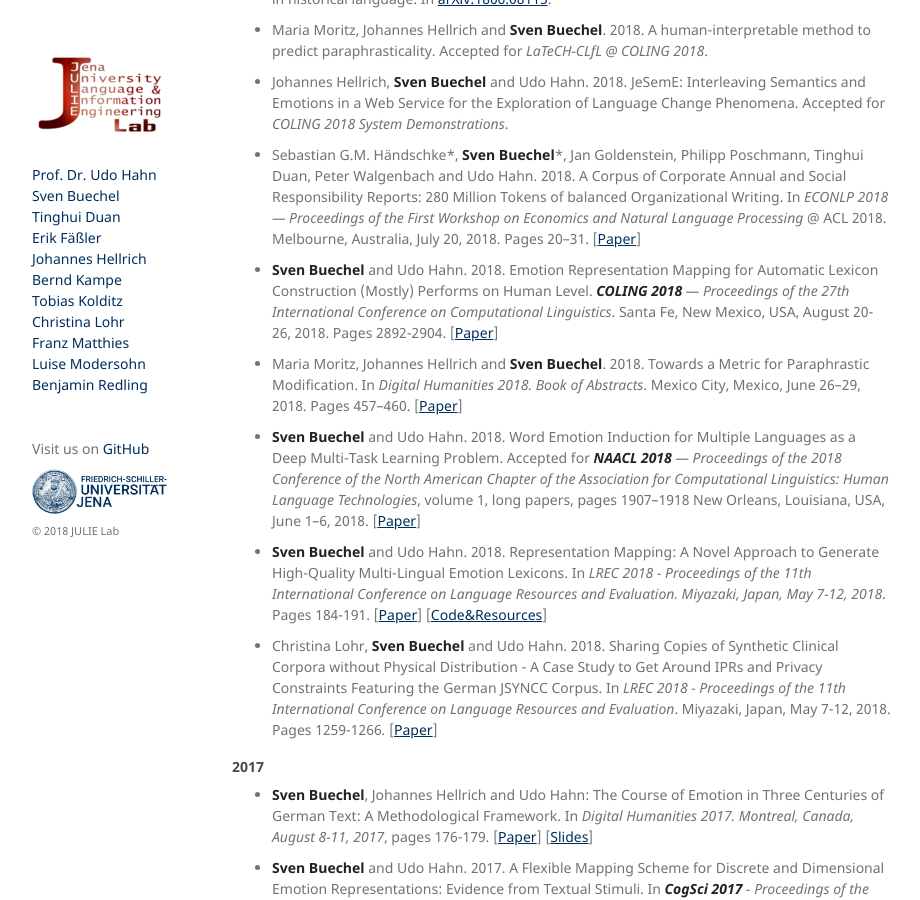
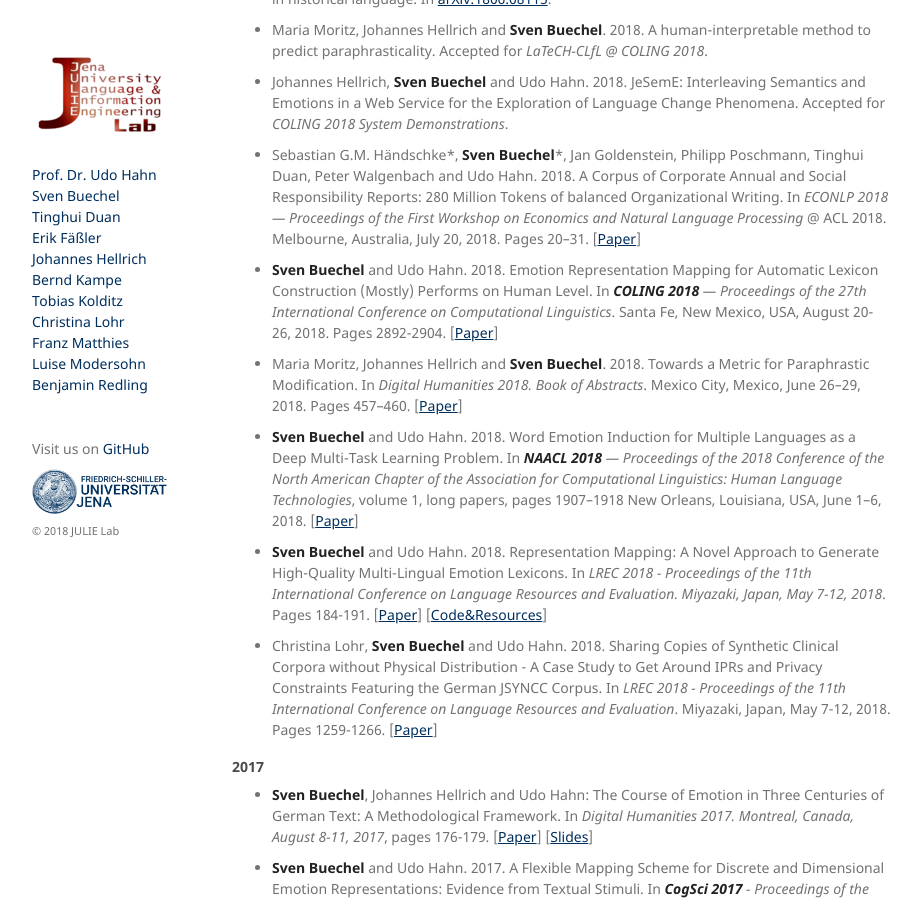
Before and after one commit to JULIELab/JULIELab.github.io, a Jekyll site: the page built from Staff/Buechel/publication.md, in a window 1280 px wide and 900 px high, scrolled down 303 px. Shown: the whole window, without its empty margins (178-1098 px from the left). Built offline with Jekyll 4.4.1, drawn with Linux system fonts in a browser that asks for light colours; our own code applies the rules of GitHub Pages for plain Markdown files.

Commit message:
Update publication.md

```diff
--- a/Staff/Buechel/publication.md
+++ b/Staff/Buechel/publication.md
@@ -18,11 +18,11 @@ layout: staff
 
 * Sebastian G.M. Händschke\*, **Sven Buechel**\*, Jan Goldenstein, Philipp Poschmann, Tinghui Duan, Peter Walgenbach and Udo Hahn. 2018. A Corpus of Corporate Annual and Social Responsibility Reports: 280 Million Tokens of balanced Organizational Writing. In *ECONLP 2018 — Proceedings of the First Workshop on Economics and Natural Language Processing* @ ACL 2018. Melbourne, Australia, July 20, 2018. Pages 20–31. [[Paper](http://aclweb.org/anthology/W18-3103)]
 
-* **Sven Buechel** and Udo Hahn. 2018. Emotion Representation Mapping for Automatic Lexicon Construction (Mostly) Performs on Human Level. ***COLING 2018** — Proceedings of the 27th International Conference on Computational Linguistics*. Santa Fe, New Mexico, USA, August 20-26, 2018. Pages 2892-2904. [[Paper](https://arxiv.org/pdf/1806.08890.pdf)]
+* **Sven Buechel** and Udo Hahn. 2018. Emotion Representation Mapping for Automatic Lexicon Construction (Mostly) Performs on Human Level. In ***COLING 2018** — Proceedings of the 27th International Conference on Computational Linguistics*. Santa Fe, New Mexico, USA, August 20-26, 2018. Pages 2892-2904. [[Paper](https://arxiv.org/pdf/1806.08890.pdf)]
 
 * Maria Moritz, Johannes Hellrich and **Sven Buechel**. 2018. Towards a Metric for Paraphrastic Modification. In *Digital Humanities 2018. Book of Abstracts*. Mexico City, Mexico, June 26–29, 2018.  Pages 457–460. [[Paper](https://dh2018.adho.org/en/towards-a-metric-for-paraphrastic-modification/)]
 
-* **Sven Buechel** and Udo Hahn. 2018. Word Emotion Induction for Multiple Languages as a Deep Multi-Task Learning Problem. Accepted for ***NAACL 2018** —  Proceedings of the 2018 Conference of the North American Chapter of the Association for Computational Linguistics: Human Language Technologies*, volume 1, long papers, pages 1907–1918 New Orleans, Louisiana, USA, June 1–6, 2018. [[Paper](http://aclweb.org/anthology/N18-1173)]
+* **Sven Buechel** and Udo Hahn. 2018. Word Emotion Induction for Multiple Languages as a Deep Multi-Task Learning Problem. In ***NAACL 2018** —  Proceedings of the 2018 Conference of the North American Chapter of the Association for Computational Linguistics: Human Language Technologies*, volume 1, long papers, pages 1907–1918 New Orleans, Louisiana, USA, June 1–6, 2018. [[Paper](http://aclweb.org/anthology/N18-1173)]
 
 * **Sven Buechel** and Udo Hahn. 2018. Representation Mapping: A Novel Approach to Generate High-Quality Multi-Lingual Emotion Lexicons. In *LREC 2018 - Proceedings of the 11th International Conference on Language Resources and Evaluation. Miyazaki, Japan, May 7-12, 2018*. Pages 184-191. [[Paper](http://www.lrec-conf.org/proceedings/lrec2018/pdf/402.pdf)] [[Code&Resources](https://github.com/JULIELab/EmoMap)]
 
```
